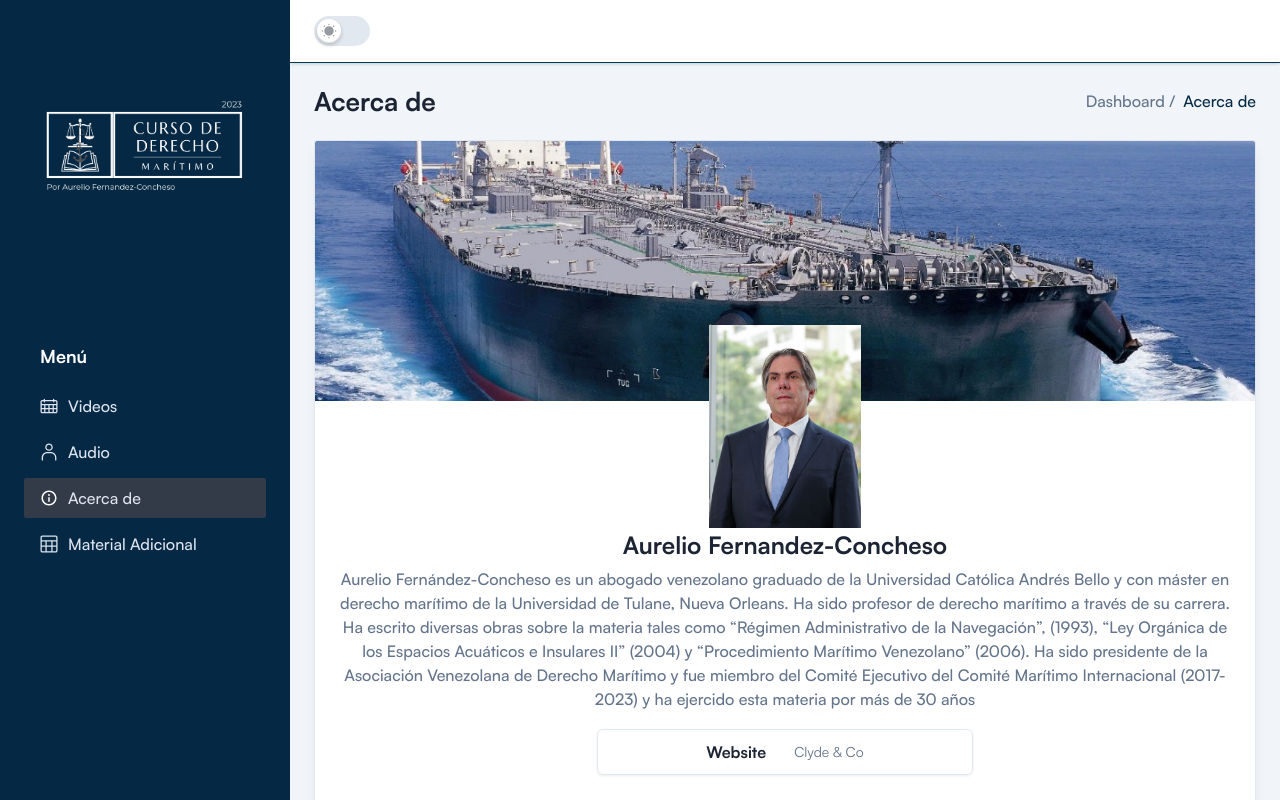
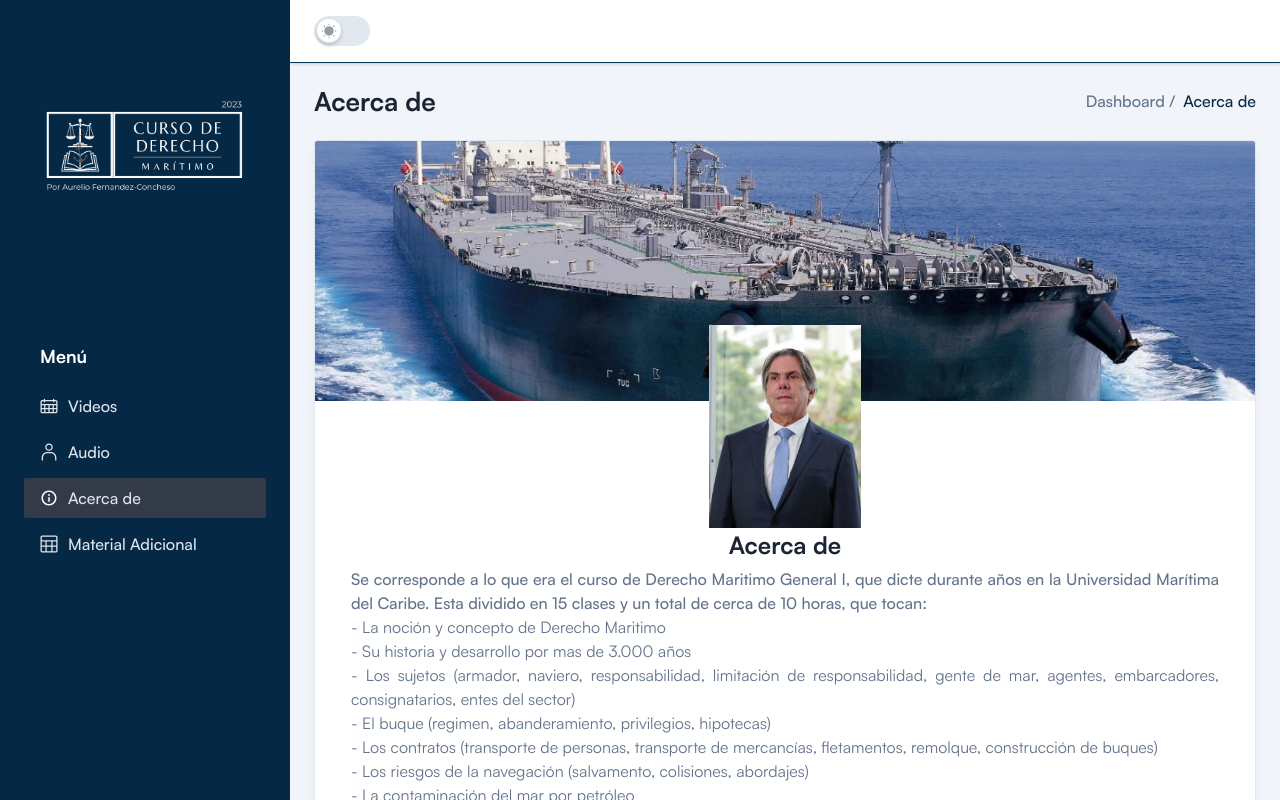
Before and after one commit to aarcela/maritimo-digital, a Next.js app: page /profile in a window 1280 px wide. Built offline with nearby package versions, Linux system fonts and the light colour scheme; a web font is replaced by a local one.

Commit message:
adding new copys

```diff
--- a/app/profile/page.tsx
+++ b/app/profile/page.tsx
@@ -24,7 +24,7 @@ const Profile = () => {
           />
         </div>
         <div className="px-4 pb-6 text-center lg:pb-8 xl:pb-11.5">
-          <div className="relative z-30 mx-auto -mt-22 h-30 w-full max-w-30  p-1 sm:h-44 sm:max-w-44 sm:p-3">
+          <div className="relative z-30 mx-auto -mt-22 h-30 w-flil max-w-30  p-1 sm:h-44 sm:max-w-44 sm:p-3">
             <div className="relative ">
               <Image
                 src={"/images/user/aurelio.webp"}
@@ -36,21 +36,40 @@ const Profile = () => {
           </div>
           <div className="mt-10">
             <h3 className="mb-1.5 text-2xl font-semibold text-black dark:text-white">
-              Aurelio Fernandez-Concheso
+              Acerca de
             </h3>
-            <p className="font-medium">
-              Aurelio Fernández-Concheso es un abogado venezolano graduado de la
-              Universidad Católica Andrés Bello y con máster en derecho marítimo
-              de la Universidad de Tulane, Nueva Orleans. Ha sido profesor de
-              derecho marítimo a través de su carrera. Ha escrito diversas obras
-              sobre la materia tales como “Régimen Administrativo de la
-              Navegación”, (1993), “Ley Orgánica de los Espacios Acuáticos e
-              Insulares II” (2004) y “Procedimiento Marítimo Venezolano” (2006).
-              Ha sido presidente de la Asociación Venezolana de Derecho Marítimo
-              y fue miembro del Comité Ejecutivo del Comité Marítimo
-              Internacional (2017-2023) y ha ejercido esta materia por más de 30
-              años
-            </p>
+            <div className="pr-5 pl-5">
+            <p className="font-medium text-justify">
+              Se corresponde a lo que era el curso de Derecho Maritimo General
+              I, que dicte durante años en la Universidad Marítima del Caribe.
+              Esta dividido en 15 clases y un total de cerca de 10 horas, que
+              tocan:
+              </p>
+              <ul className="text-justify">
+                <li>- La noción y concepto de Derecho Maritimo</li>
+                <li>- Su historia y desarrollo por mas de 3.000 años</li>
+                <li>- Los sujetos (armador, naviero, responsabilidad, limitación de
+                  responsabilidad, gente de mar, agentes, embarcadores,
+                  consignatarios, entes del sector)
+                </li>
+                <li>- El buque (regimen, abanderamiento, privilegios, hipotecas)
+                </li>
+                <li>- Los contratos (transporte de personas, transporte de
+                  mercancías, fletamentos, remolque, construcción de buques)
+                </li>
+                <li>- Los riesgos de la navegación (salvamento, colisiones,
+                  abordajes)
+                </li>
+                <li>- La contaminación del mar por petróleo</li>
+                <li>- El procedimiento marítimo (embargo, arbitrajes, tribunales
+                  marítimos). Los invito a encontrarse con esta fascinante rama
+                  del Derecho
+                </li>
+                Al climinarlo tendrán una noción clara y general de ella que les
+                servirá para profundizar y construir sobre lo aprendido en estas
+                15 clases.
+              </ul>
+              </div>
             <div className="mx-auto mt-4.5 mb-5.5 grid max-w-94 rounded-md border border-stroke py-2.5 shadow-1 dark:border-strokedark dark:bg-[#37404F]">
               <div className="flex flex-col items-center justify-center px-4 dark:border-strokedark xsm:flex-row">
                 <a href="https://aureliofernandezconcheso.com/">
@@ -64,17 +83,20 @@ const Profile = () => {
 
             <div className="mx-auto max-w-180">
               <h4 className="font-semibold text-black dark:text-white">
-                Acerca de
+                Aurelio Fernandez-Concheso
               </h4>
               <p className="mt-4.5">
-                Egresado de la Universidad Católica Andrés Bello, Caracas.
-                Magíster en Derecho Marítimo (LL.M. in Admiralty) de la
-                Universidad de Tulane. Miembro de Clyde & Co desde 1992. Socio
-                de su oficina venezolana desde 1996. Ex Presidente de la
-                Asociación Venezolana de Derecho Marítimo. Ex-Secretario General
-                del Instituto Iberoamericano de Derecho Marítimo. Miembro
-                Ejecutivo del Comité Marítimo Internacional (CMI) 2017-2023.
-                Profesor Titular de Postgrado de Derecho Marítimo.
+                Aurelio Fernández-Concheso es un abogado venezolano graduado de
+                la Universidad Católica Andrés Bello y con máster en derecho
+                marítimo de la Universidad de Tliane, Nueva Orleans. Ha sido
+                profesor de derecho marítimo a través de su carrera. Ha escrito
+                diversas obras sobre la materia tales como “Régimen
+                Administrativo de la Navegación”, (1993), “Ley Orgánica de los
+                Espacios Acuáticos e Insliares II” (2004) y “Procedimiento
+                Marítimo Venezolano” (2006). Ha sido presidente de la Asociación
+                Venezolana de Derecho Marítimo y fue miembro del Comité
+                Ejecutivo del Comité Marítimo Internacional (2017-2023) y ha
+                ejercido esta materia por más de 30 años
               </p>
             </div>
 
@@ -161,6 +183,19 @@ const Profile = () => {
                     </defs>
                   </svg>
                 </a>
+                <a href="https://open.spotify.com/show/0wSaeVQWmJUDwAJAUJLhrR?si=d642674503584055">
+                  <svg
+                    xmlns="http://www.w3.org/2000/svg"
+                    width="16"
+                    height="16"
+                    fill="currentColor"
+                    className="bi bi-spotify"
+                    viewBox="0 0 16 16"
+                  >
+                    {" "}
+                    <path d="M8 0a8 8 0 1 0 0 16A8 8 0 0 0 8 0zm3.669 11.538a.498.498 0 0 1-.686.165c-1.879-1.147-4.243-1.407-7.028-.77a.499.499 0 0 1-.222-.973c3.048-.696 5.662-.397 7.77.892a.5.5 0 0 1 .166.686zm.979-2.178a.624.624 0 0 1-.858.205c-2.15-1.321-5.428-1.704-7.972-.932a.625.625 0 0 1-.362-1.194c2.905-.881 6.517-.454 8.986 1.063a.624.624 0 0 1 .206.858zm.084-2.268C10.154 5.56 5.9 5.419 3.438 6.166a.748.748 0 1 1-.434-1.432c2.825-.857 7.523-.692 10.492 1.07a.747.747 0 1 1-.764 1.288z" />{" "}
+                  </svg>
+                </a>
               </div>
             </div>
           </div>
--- a/components/Dashboard/E-commerce.tsx
+++ b/components/Dashboard/E-commerce.tsx
@@ -18,12 +18,9 @@ const ECommerce: React.FC = () => {
       <Breadcrumb pageName="Videos" />
       <div className="flex justify-center py-10 text-center font-satoshi">
         <h1>
-          Este curso de Derecho Marítimo está dirigido a abogados, estudiantes y
-          otros profesionales del área. Su objetivo es que constituya un primer
-          encuentro de cualquier persona interesada en esta rama fascinante de
-          la ciencia jurídica, para familiarizarse con sus figuras e
-          instituciones jurídicos muchas de las cuales no se encuentran en otras
-          ramas del derecho
+          Este curso está dirigido a estudiantes de derecho, abogados y otros
+          profesionales interesados en la industria maritima, portuaria y del
+          transporte, como un primer encuentro con el Derecho Marítimo.
         </h1>
       </div>
 
```
